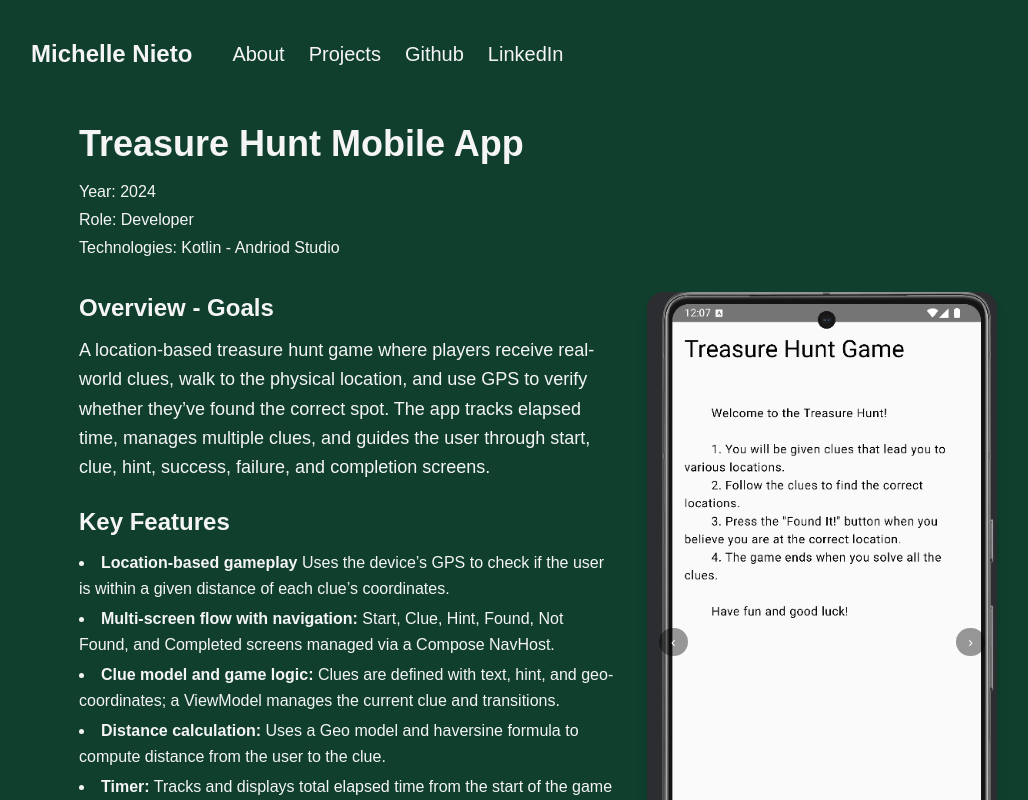
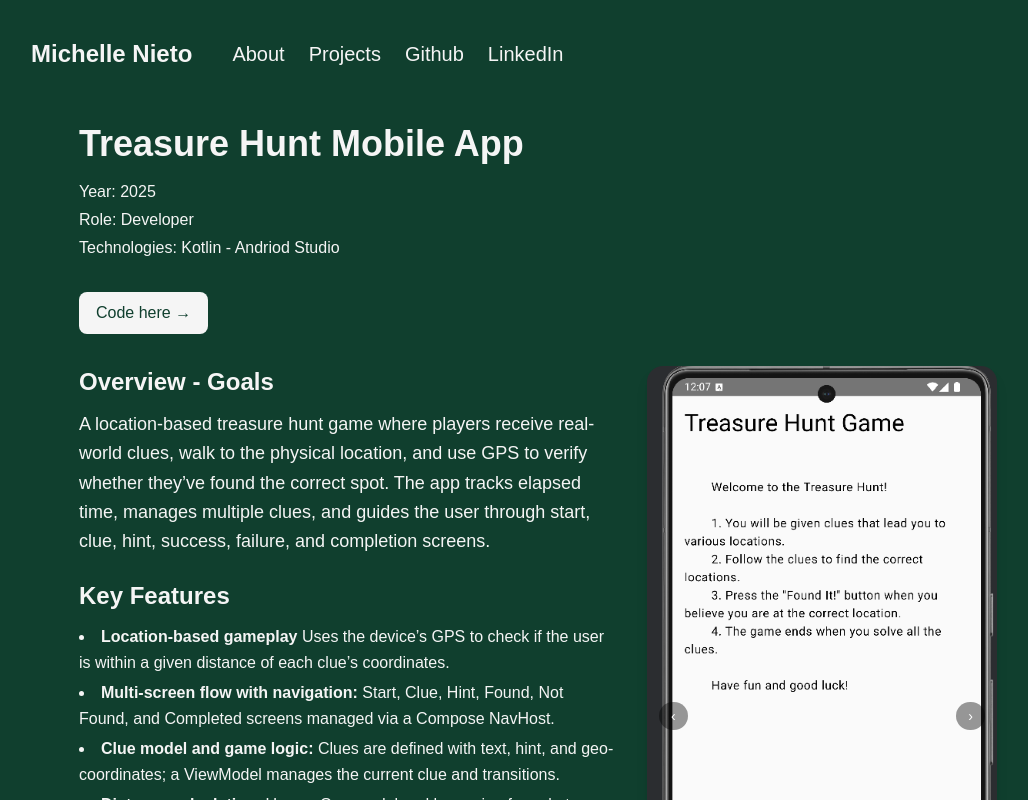
Before and after one commit to michellenieto5/minnies.work, a Next.js app: page /projects/treasure-hunt-mobile in a window 1280 px wide. Shown: the top 800 px of the page, without its empty margins (9-1037 px from the left). Built offline with nearby package versions, Linux system fonts and the light colour scheme; a web font is replaced by a local one.

Commit message:
Added links to liveapps and code repos

```diff
--- a/app/projects/dental-app/page.tsx
+++ b/app/projects/dental-app/page.tsx
@@ -33,6 +33,13 @@ export default function DentalAppPage() {
         <p className="">
           Technologies: Flask, MySQL, Python, HTML/CSS
         </p>
+        <a
+            href="https://github.com/michellenieto5/CS-340-Project"
+            target="_blank"
+            className="inline-block mt-2 mt-8 rounded-full border border-transparent transition-colors bg-foreground text-background hover:bg-[#383838] dark:hover:bg-[#ccc] font-medium text-sm sm:text-base px-4 py-2 rounded-lg transition"
+          >
+            Code here →
+          </a>
       </header>
 
       {/* Image slider */}
--- a/app/projects/source-travel/page.tsx
+++ b/app/projects/source-travel/page.tsx
@@ -35,6 +35,14 @@ export default function SourceTravelPage() {
         <p className="">
           Technologies: Next.js, React, JWT, Prisma
         </p>
+        <a
+            href="https://travel-planner.osu.eschers.work"
+            target="_blank"
+            className="inline-block mt-2 mt-8 rounded-full border border-transparent transition-colors bg-foreground text-background hover:bg-[#383838] dark:hover:bg-[#ccc] font-medium text-sm sm:text-base px-4 py-2 rounded-lg transition"
+          >
+            Live App here →
+          </a>
+
       </header>
 
       {/* Image slider */}
--- a/app/projects/treasure-hunt-mobile/page.tsx
+++ b/app/projects/treasure-hunt-mobile/page.tsx
@@ -30,11 +30,19 @@ export default function TreasureHuntPage() {
       <header>
         <h1 className="text-4xl font-bold mb-4">Treasure Hunt Mobile App</h1>
 
-        <p className="mb-1">Year: 2024</p>
+        <p className="mb-1">Year: 2025</p>
         <p className="mb-1">Role: Developer</p>
         <p className="">
           Technologies: Kotlin - Andriod Studio
         </p>
+        <a
+            href="https://github.com/michellenieto5/Treasure-Hunt"
+            target="_blank"
+            className="inline-block mt-2 mt-8 rounded-full border border-transparent transition-colors bg-foreground text-background hover:bg-[#383838] dark:hover:bg-[#ccc] font-medium text-sm sm:text-base px-4 py-2 rounded-lg transition"
+          >
+            Code here →
+          </a>
+
       </header>
 
 
```
